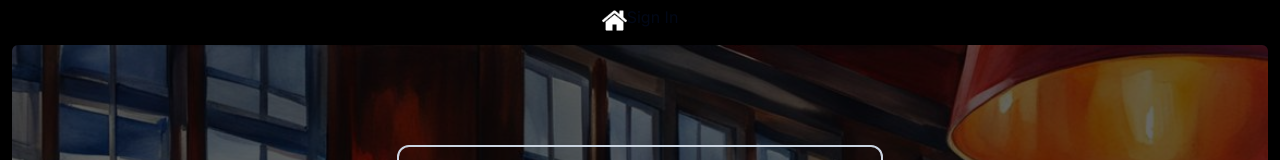
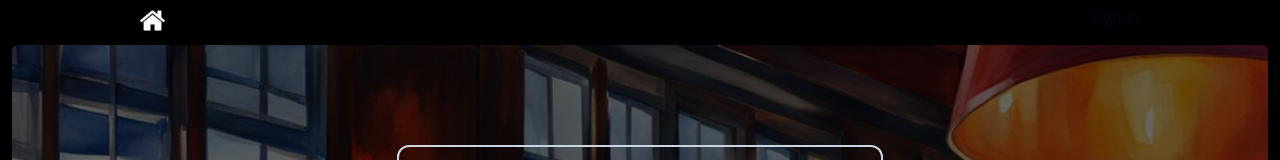
Before and after one commit to kingkwongsta/mixology, a Next.js app: page / in a window 1280 px wide. Shown: the top 160 px of the page. Built offline with nearby package versions, Linux system fonts and the light colour scheme.

Commit message:
Update Header styling and layout

```diff
--- a/src/app/components/Header.jsx
+++ b/src/app/components/Header.jsx
@@ -8,7 +8,7 @@ import { Button } from "@/components/ui/button";
 export default function Header() {
   const { questionIndex, setQuestionIndex, setDrinkRecipe } = userStore();
   return (
-    <div className="mx-1 flex items-center justify-center ">
+    <div className="container flex max-w-5xl items-center justify-between px-3">
       <div className="">
         <Image
           className="mt-2"
```
